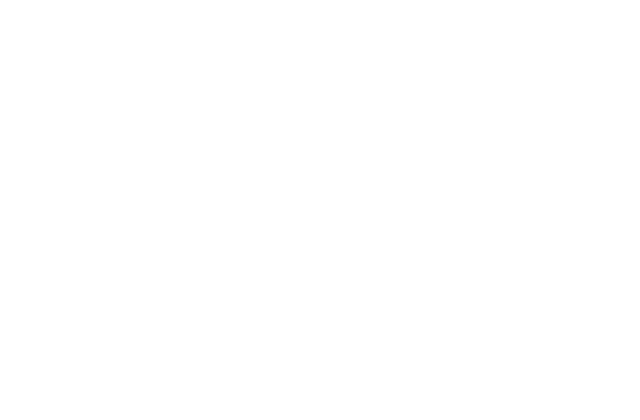
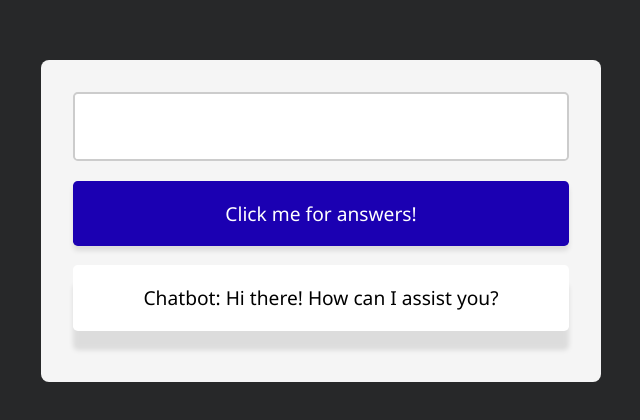
Before and after one commit to Greqorian/open-chatbot, a React (Vite) app: page / in a window 1280 px wide. Shown: the part 180-600 px from the top of the page, without its empty margins (319-959 px from the left). Built offline with nearby package versions, Linux system fonts and the light colour scheme.

Commit message:
style: add basic styling

```diff
--- a/src/App.css
+++ b/src/App.css
@@ -0,0 +1,53 @@
+* {
+  box-sizing: border-box;
+  text-align: center;
+  font-family: "Segoe UI", Tahoma, Geneva, Verdana, sans-serif;
+}
+
+body {
+  background-color: rgb(39, 40, 41);
+}
+
+input {
+  width: 100%;
+  padding: 1em;
+  margin-bottom: 1em;
+  border: 0.15em solid #ccc;
+  border-radius: 0.25em;
+  font-size: 1.2em;
+}
+
+button {
+  width: 100%;
+  padding: 1em;
+  background-color: #1b00b2;
+  color: #fff;
+  border: none;
+  border-radius: 0.25em;
+  cursor: pointer;
+  transition: background-color 0.3s ease-in-out;
+  font-size: 1.2em;
+  box-shadow: 0 0.25em 0.25em rgba(0, 0, 0, 0.1);
+}
+
+button:hover {
+  background-color: #1b00b2;
+}
+
+p {
+  margin-top: 1em;
+  padding: 1em;
+  background-color: #ffffff;
+  border-radius: 0.25em;
+  font-size: 1.2em;
+  box-shadow: 0 1em 0.25em rgba(0, 0, 0, 0.1);
+}
+
+.container {
+  max-width: 35em;
+  margin: auto;
+  margin-top: 15em;
+  padding: 2em;
+  border-radius: 0.5em;
+  background-color: #f5f5f5;
+}
--- a/src/App.tsx
+++ b/src/App.tsx
@@ -1,10 +1,53 @@
 import { useState } from "react";
 import "./App.css";
+import axios from "axios";
 
 function App() {
-  const [count, setCount] = useState(0);
+  // We store and update the responses we get from the API with this state
+  // I've added a default value to the 'response' state that we should see
+  // when the page initially loads
+  const [response, setResponse] = useState<string>("Hi there! How can I assist you?");
+  // We also store the input we get from the user in the 'value' state and
+  // update it everytime the user types into the input field we have added below
+  const [value, setValue] = useState<string>("");
 
-  return <div className="container"></div>;
+  // We use this function in the newly added 'input' in the return statement.
+  // Each time the user types into the input, this function ensures that the
+  // 'value' state is updated
+  // We also add a type to the event that we pass in
+  const onChange = (e: React.ChangeEvent<HTMLInputElement>) => setValue(e.target.value);
+
+  // This function runs when the user presses the button we have added below
+  // This function takes the contents of 'value' (the input from the user)
+  // and then sends this value to our server, which then sends a new request
+  // to the API
+  // The function then waits for the new response and updates the 'response'
+  // value which we then display on the page
+  const handleSubmit = async () => {
+    const response = await axios.post("http://localhost:3005/open-chat", {
+      question: value,
+    });
+    setResponse(response.data);
+  };
+
+  // In our return statement, we add an input field so that the user can ask
+  // questions to the API
+  // We also add a button so that the user can submit their question which then
+  // updates the response from the API
+  // We show the updated response on our page
+  return (
+    <div className="container">
+      <div>
+        <input type="text" value={value} onChange={onChange}></input>
+      </div>
+      <div>
+        <button onClick={handleSubmit}>Click me for answers!</button>
+      </div>
+      <div>
+        <p>Chatbot: {response}</p>
+      </div>
+    </div>
+  );
 }
 
 export default App;
```
